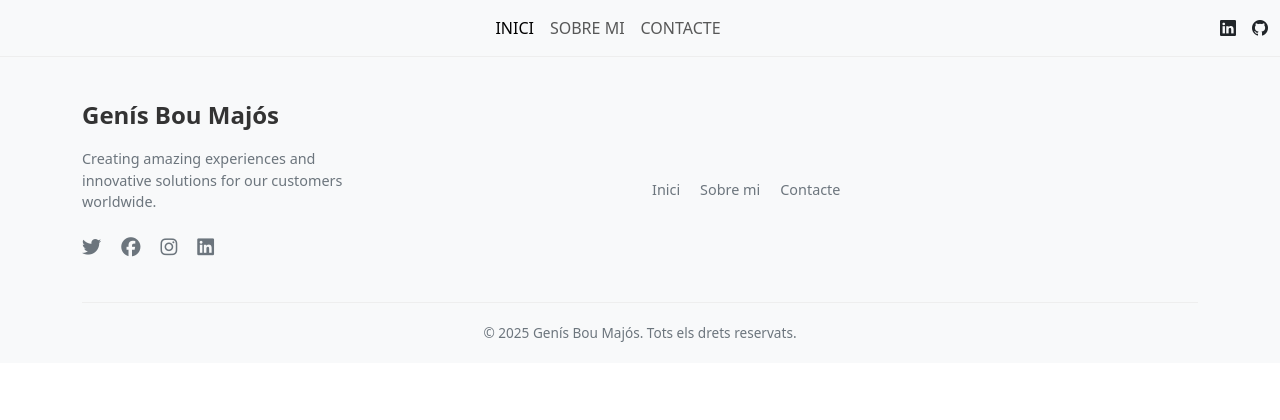
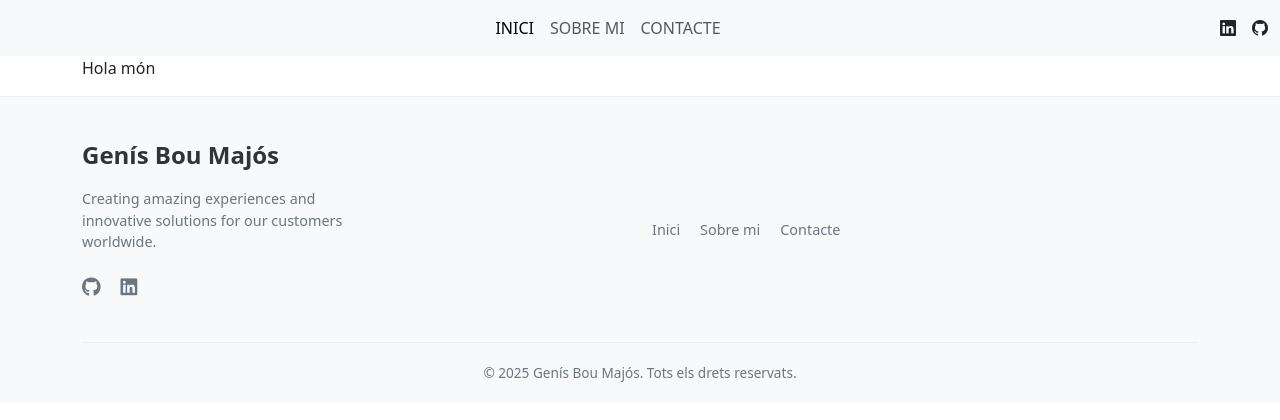
Before and after one commit to genisbou/portafoli, a React (Create React App) app: page / in a window 1280 px wide. Shown: the top 420 px of the page. Built offline with nearby package versions, Linux system fonts and the light colour scheme.

Commit message:
ok
ok Inici

```diff
--- a/src/App.js
+++ b/src/App.js
@@ -2,12 +2,14 @@ import logo from './logo.svg';
 import './App.css';
 import 'bootstrap/dist/css/bootstrap.min.css';
 import Component from "./Components/Header";
-import Footer from "./Components/Footer"
+import Footer from "./Components/Footer";
+import Inici from "./Pages/Inici";
 
 function App() {
   return (
       <div>
         <Component/>
+          <Inici/>
         <Footer/>
       </div>
 
--- a/src/Components/Footer.js
+++ b/src/Components/Footer.js
@@ -12,9 +12,7 @@ const Footer = () => {
                             customers
                             worldwide.</p>
                         <div className="social-links">
-                            <a href="#" className="social-link"><i className="fab fa-twitter"></i></a>
-                            <a href="#" className="social-link"><i className="fab fa-facebook"></i></a>
-                            <a href="#" className="social-link"><i className="fab fa-instagram"></i></a>
+                           <a href="#" className="social-link"><i className="fab fa-github"></i></a>
                             <a href="#" className="social-link"><i className="fab fa-linkedin"></i></a>
                         </div>
                     </div>
--- /dev/null
+++ b/src/Pages/Inici.js
@@ -0,0 +1,12 @@
+import React from 'react';
+import '../styles/styles.css'
+
+const Inici = () => {
+    return (
+        <div className="container">
+            <p>Hola món</p>
+        </div>
+    );
+}
+
+export default Inici;
```
